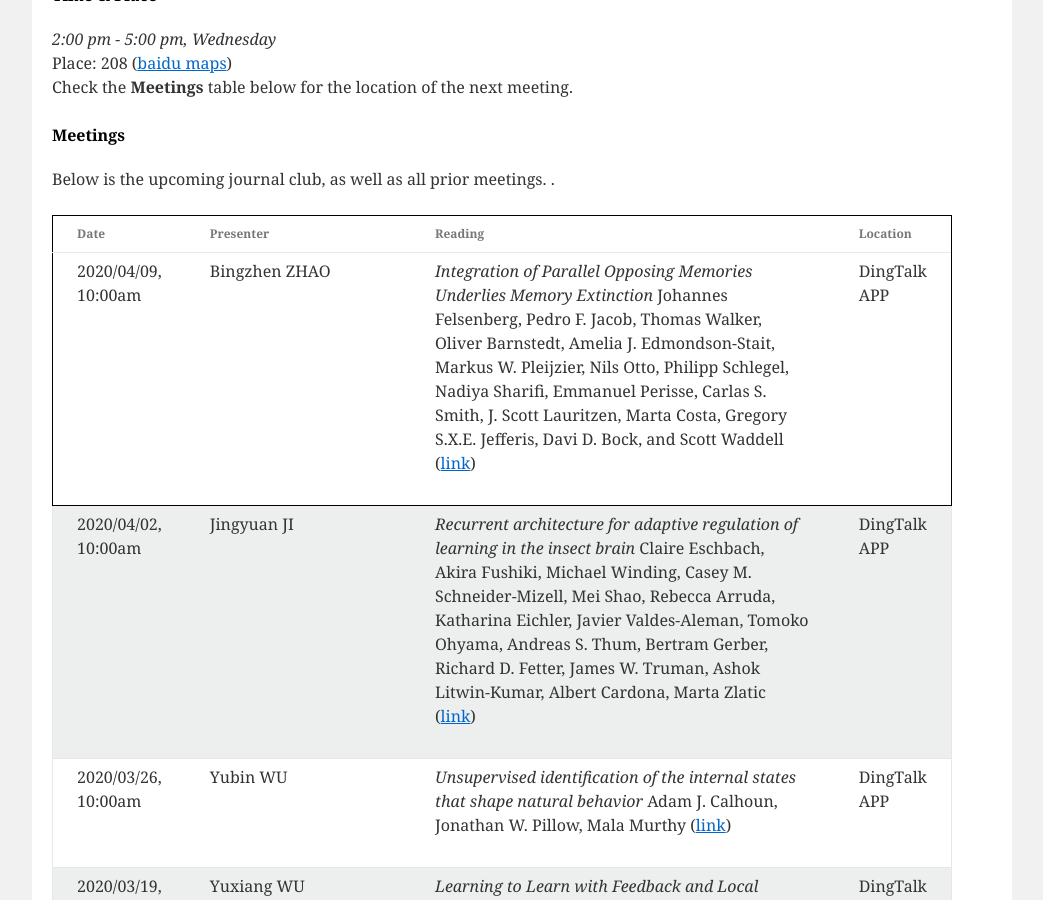
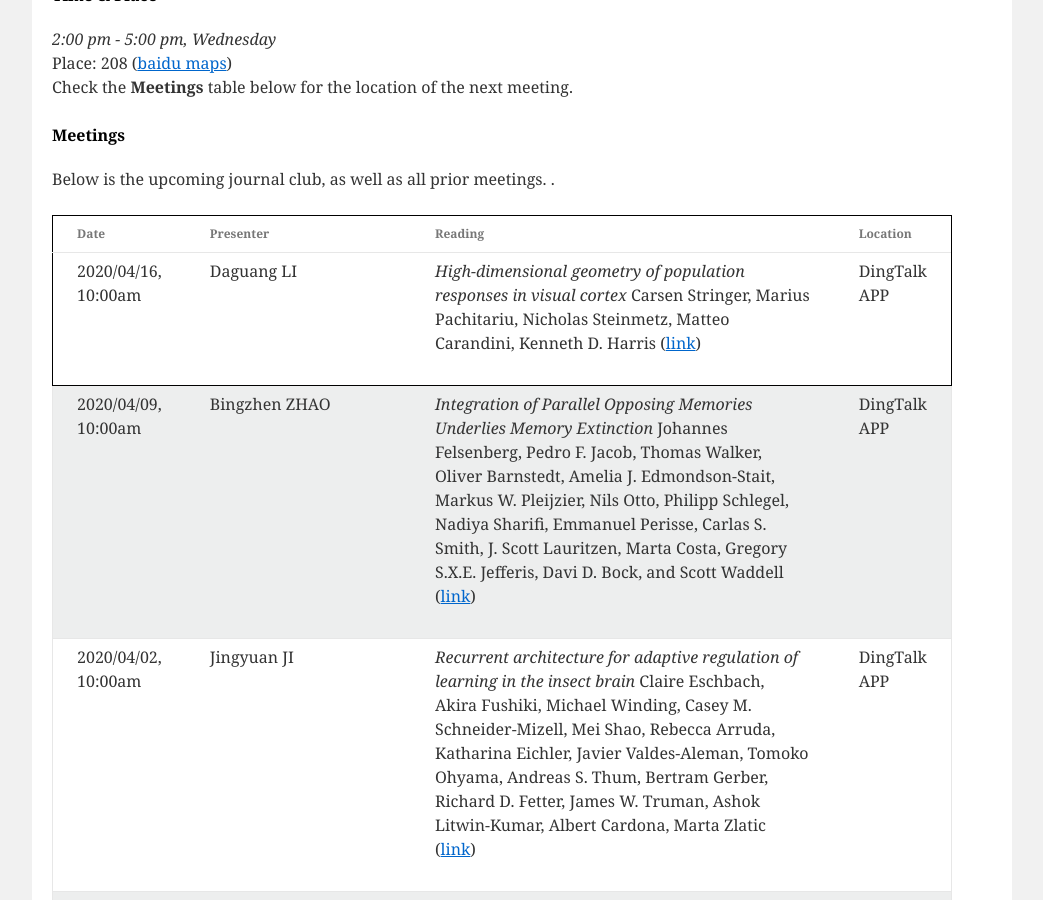
Before and after one commit to CNeuroUSTC/CNeuroUSTC.github.io, a Jekyll site: the page built from index.html, in a window 1280 px wide and 900 px high, scrolled down 739 px. Shown: the whole window, without its empty margins (118-1161 px from the left). Built offline with Jekyll 4.4.1, drawn with Linux system fonts in a browser that asks for light colours.

Commit message:
2020/04/16, 10:00am

```diff
--- a/_data/meeting_info.yml
+++ b/_data/meeting_info.yml
@@ -1,3 +1,11 @@
+- presenter: Daguang LI
+  date: 2020/04/16, 10:00am
+  paper: "High-dimensional geometry of population responses in visual cortex"
+  url: "https://www.nature.com/articles/s41586-019-1346-5"
+  pdf: "None"
+  authors: "Carsen Stringer, Marius Pachitariu, Nicholas Steinmetz, Matteo Carandini, Kenneth D. Harris"
+  location: DingTalk APP
+
 - presenter: Bingzhen ZHAO
   date: 2020/04/09, 10:00am
   paper: "Integration of Parallel Opposing Memories Underlies Memory Extinction"
```
